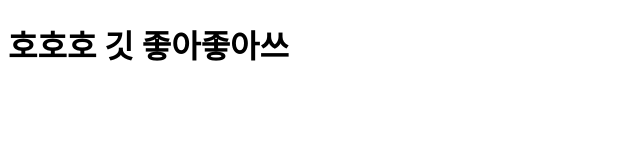
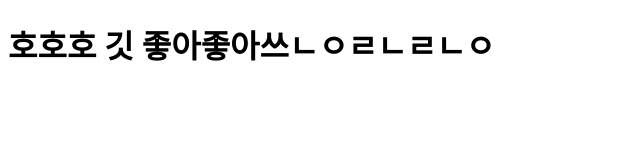
Before and after one commit to DevLimK1/springprjtest, a plain HTML site: page index.html in a window 1280 px wide. Shown: the whole page, without its empty margins (0-640 px from the left). Drawn offline with Linux system fonts and the light colour scheme.

Commit message:
2th commit

```diff
--- a/index.html
+++ b/index.html
@@ -6,6 +6,6 @@
     <title>Document</title>
 </head>
 <body>
-    <h1>호호호 깃 좋아좋아쓰</h1>
+    <h1>호호호 깃 좋아좋아쓰ㄴㅇㄹㄴㄹㄴㅇ</h1>
 </body>
 </html>
```
